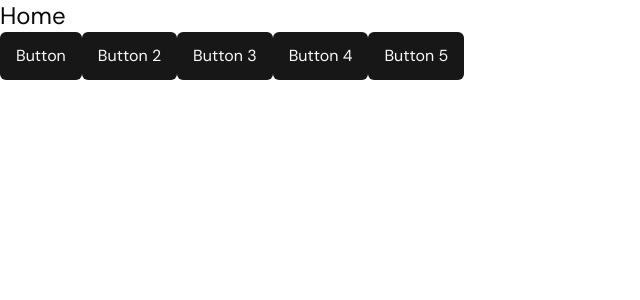
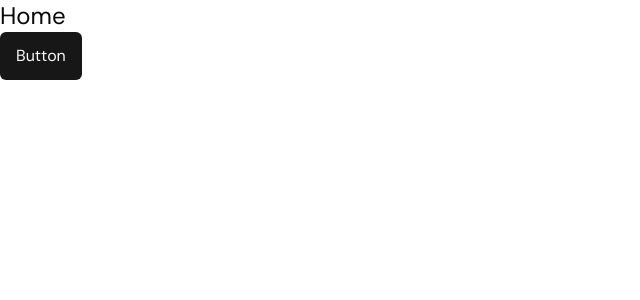
Before and after one commit to kkw855/react-web-ui, a React (Vite) app: page / in a window 1280 px wide. Shown: the top 300 px of the page, without its empty margins (0-640 px from the left). Built offline with nearby package versions, Linux system fonts and the light colour scheme.

Commit message:
🐛 fix: Git Action 테스트

```diff
--- a/src/routes/index.tsx
+++ b/src/routes/index.tsx
@@ -10,10 +10,6 @@ function Home() {
     <div className="w-full">
       <h1 className="text-2xl">Home</h1>
       <Button>Button</Button>
-      <Button>Button 2</Button>
-      <Button>Button 3</Button>
-      <Button>Button 4</Button>
-      <Button>Button 5</Button>
     </div>
   )
 }
```
